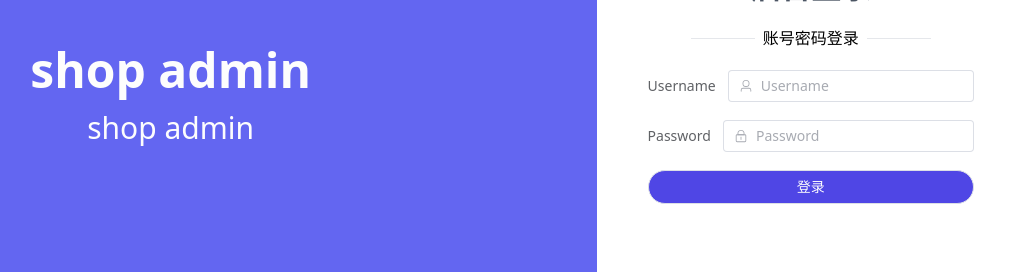
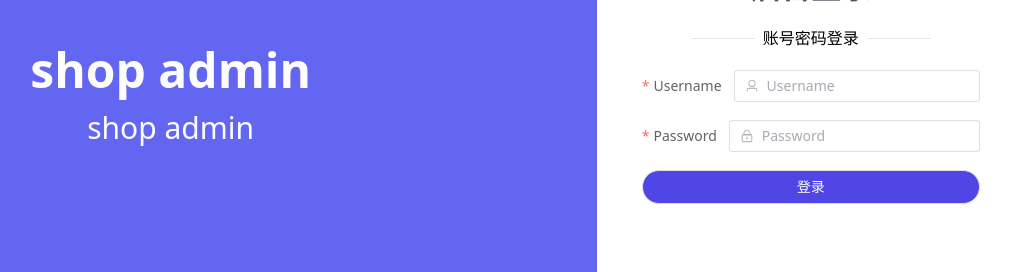
Before and after one commit to asdzxh/shop-admin, a Vue app: page /login in a window 1280 px wide. Shown: the part 304-576 px from the top of the page, without its empty margins (256-1267 px from the left). Built offline with nearby package versions, Linux system fonts and the light colour scheme.

Commit message:
用户名密码的校验

```diff
--- a/src/pages/login.vue
+++ b/src/pages/login.vue
@@ -14,9 +14,10 @@
                 <span class="h-[1px] w-16 bg-gray-200"></span>
 
             </div>
-            <el-form>
-                <el-form-item label="Username">
-                    <el-input placeholder="Username">
+
+            <el-form :model="form" :rules="rules" ref="formRef">
+                <el-form-item label="Username" prop="username">
+                    <el-input placeholder="Username" v-model="form.username">
 
                         <template #prefix>
                             <el-icon>
@@ -26,8 +27,8 @@
                     </el-input>
                 </el-form-item>
 
-                <el-form-item label="Password">
-                    <el-input type="password" placeholder="Password">
+                <el-form-item label="Password" prop="password">
+                    <el-input type="password" placeholder="Password" v-model="form.password">
                         <template #prefix>
                             <el-icon>
                                 <lock />
@@ -37,7 +38,8 @@
                 </el-form-item>
 
                 <el-form-item>
-                    <el-button class="w-full py-4 bg-indigo-600 text-light-50 rounded-full" size="default">登录</el-button>
+                    <el-button class="w-full py-4 bg-indigo-600 text-light-50 rounded-full" size="default"
+                        @click="onSubmit">登录</el-button>
                 </el-form-item>
             </el-form>
         </el-col>
@@ -45,6 +47,42 @@
 </template>
 
 <script setup>
+import { reactive, ref } from 'vue'
+
+const form = reactive({
+    username: '',
+    password: ''
+})
+
+const rules = {
+    username: [
+        {
+            required: true,
+            message: '用户名不能为空',
+            trigger: 'blur'
+        }
+    ],
+    password: [
+        {
+            required: true,
+            message: '密码不能为空',
+            trigger: 'blur'
+        }
+    ]
+}
+
+const formRef = ref(null)
+
+const onSubmit = () => {
+    formRef.value.validate((valid) => {
+        if (!valid) {
+            return false;
+        }
+        //发请求
+        console.log('验证通过');
+    })
+}
+
 
 </script>
 
```
